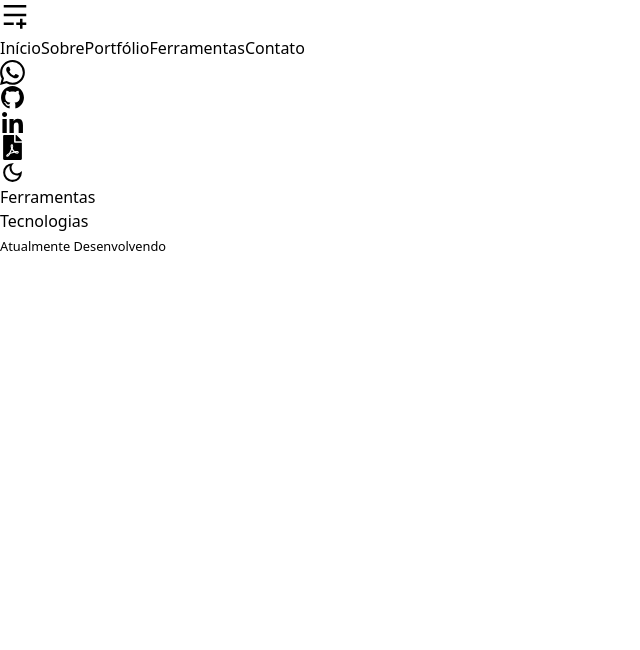
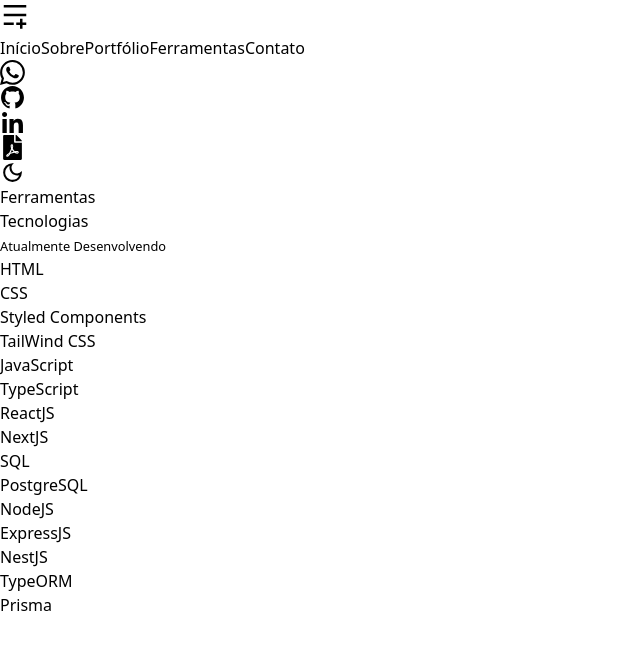
Before and after one commit to Geraldopereirads/portfolio-frontend, a Next.js app: page /tools in a window 1280 px wide. Shown: the top 650 px of the page, without its empty margins (0-640 px from the left). Built offline with nearby package versions, Linux system fonts and the light colour scheme.

Commit message:
feat: add techs in use

```diff
--- /dev/null
+++ b/src/components/toolsPage/tools.card.tsx
@@ -0,0 +1,7 @@
+import { ToolProps } from "@/interface/tools.interface";
+
+const CardTools = ({ title }: ToolProps) => {
+  return <li>{title.title}</li>;
+};
+
+export default CardTools
--- a/src/interface/tools.interface.ts
+++ b/src/interface/tools.interface.ts
@@ -3,6 +3,10 @@
 
 export type ToolsData = z.infer<typeof ToolsSchema>;
 
+export interface ToolProps {
+  title: ToolsData;
+}
+
 export interface ToolsProps {
-    title:ToolsData[]
+  title: ToolsData[];
 }
--- a/src/pages/tools.tsx
+++ b/src/pages/tools.tsx
@@ -1,4 +1,7 @@
 import Header from "@/components/header/header";
+import CardTools from "@/components/toolsPage/tools.card";
+import { ToolsProps } from "@/interface/tools.interface";
+import { toolsInUse } from "@/services/tools";
 import { NextPage } from "next";
 
 const Tools: NextPage = () => {
@@ -14,7 +17,9 @@
         </div>
 
         <ul>
-            {}
+          {toolsInUse.map((title, index) => (
+            <CardTools key={index} title={title} />
+          ))}
         </ul>
       </main>
     </>
```
